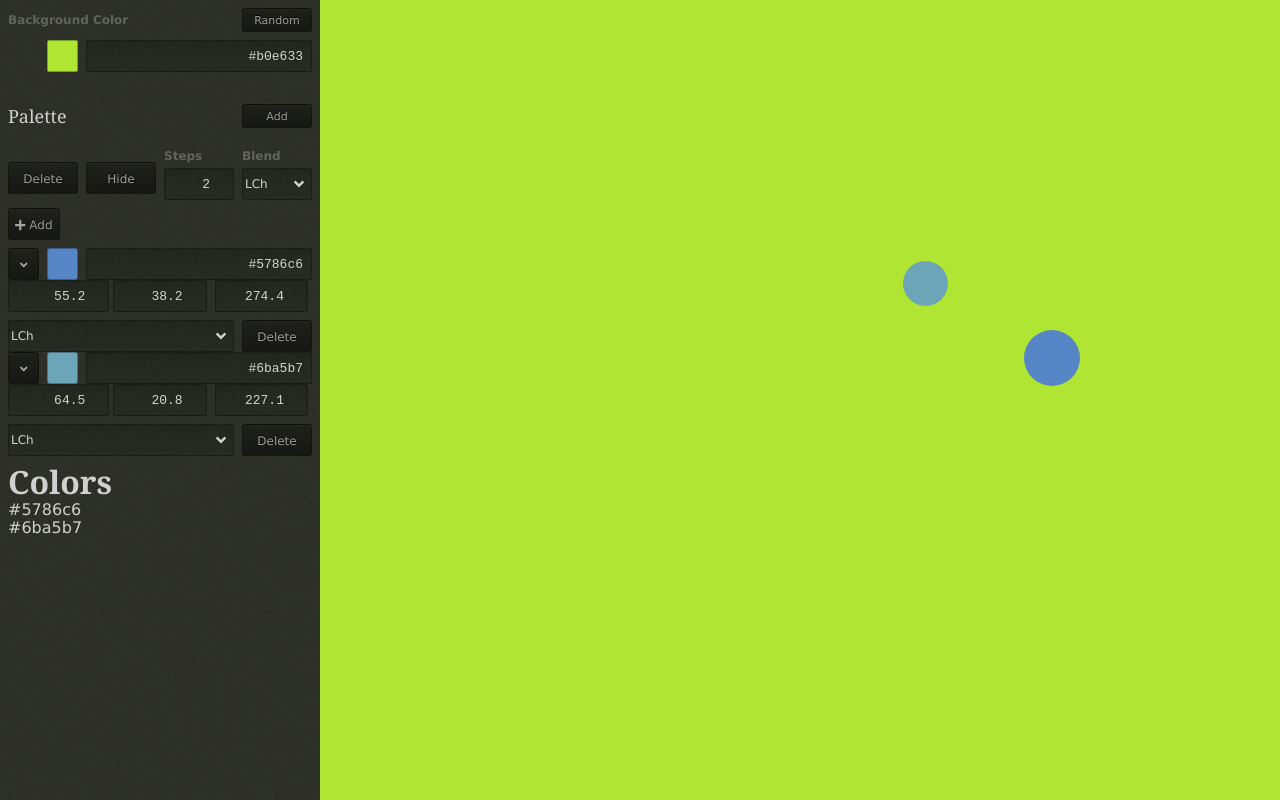
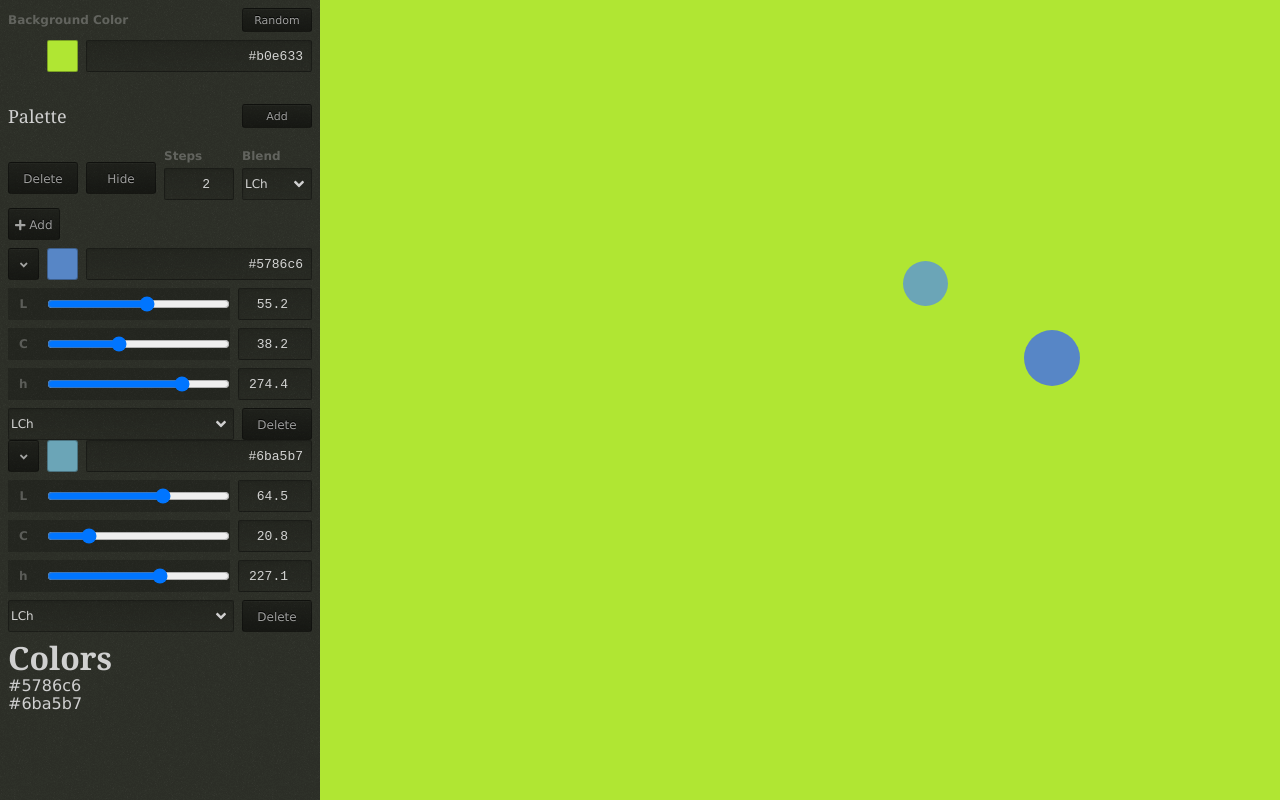
Before and after one commit to LoudBit/clutch, a Nuxt app: page / in a window 1280 px wide. Built offline with nearby package versions, Linux system fonts and the light colour scheme.

Commit message:
lch sliders work

```diff
--- a/assets/scss/_layout.scss
+++ b/assets/scss/_layout.scss
@@ -10,33 +10,17 @@ article, aside, figcaption, figure, footer, header, main, nav, section {
 }
 
 // This sucks, what's better?
-.grid-area-label {
-  grid-area: label;
-}
-.grid-area-button {
-  grid-area: button;
-}
-.grid-area-swatch {
-  grid-area: swatch;
-}
-.grid-area-input {
-  grid-area: input;
-}
-.grid-area-delete {
-  grid-area: delete;
-}
-.grid-area-mode {
-  grid-area: mode;
-}
-.grid-area-visibility {
-  grid-area: visibility;
-}
-.grid-area-steps {
-  grid-area: steps;
-}
-.grid-area-blend {
-  grid-area: blend;
-}
+.grid-area-blend { grid-area: blend; }
+.grid-area-button { grid-area: button; }
+.grid-area-delete { grid-area: delete; }
+.grid-area-input { grid-area: input; }
+.grid-area-label { grid-area: label; }
+.grid-area-mode { grid-area: mode; }
+.grid-area-slider { grid-area: slider; }
+.grid-area-steps { grid-area: steps; }
+.grid-area-swatch { grid-area: swatch; }
+.grid-area-visibility { grid-area: visibility; }
+
 
 br.ui { line-height: 24px; }
 
--- a/components/LchInput.vue
+++ b/components/LchInput.vue
@@ -1,13 +1,31 @@
 <template>
-  <div class="ui row padded">
-    <div class="ui column padded x-33">
-      <input :value="l" size="sm" type="number" min="0" max="100" step="0.1" @change="changeL" />
+  <div class="">
+    <div class="slider-outer-grid">
+      <div class="ui slider slider-inner-grid">
+        <div class="text-center">
+          <label>L</label>
+        </div>
+        <input :value="l" type="range" min="0" max="100" step="0.1" @input="changeL" />
+      </div>
+      <input :value="l" type="number" min="0" max="100" step="0.1" @change="changeL" />
     </div>
-    <div class="ui column padded x-33">
-      <input :value="c" size="sm" type="number" min="0" max="100" step="0.1" @change="changeC" />
+    <div class="slider-outer-grid">
+      <div class="ui slider slider-inner-grid">
+        <div class="text-center">
+          <label>C</label>
+        </div>
+        <input :value="c" type="range" min="0" max="100" step="0.1" @input="changeC" />
+      </div>
+      <input :value="c" type="number" min="0" max="100" step="0.1" @change="changeC" />
     </div>
-    <div class="ui column padded x-33">
-      <input :value="h" size="sm" type="number" min="0" max="360" step="1" @change="changeH" />
+    <div class="slider-outer-grid">
+      <div class="ui slider slider-inner-grid">
+        <div class="text-center">
+          <label>h</label>
+        </div>
+        <input :value="h" type="range" min="0" max="360" step="1" @input="changeH" />
+      </div>
+      <input :value="h" type="number" min="0" max="360" step="1" @change="changeH" />
     </div>
   </div>
 </template>
@@ -67,3 +85,25 @@ export default {
   }
 }
 </script>
+
+<style lang="scss">
+.slider-outer-grid {
+  margin-top: 8px;
+  display: grid;
+  gap: 8px 8px;
+  grid-template-columns: 3fr 1fr;
+  grid-template-rows: auto;
+}
+.slider-inner-grid {
+  background: rgba(black, 0.2);
+
+  display: grid;
+  gap: 8px 8px;
+  grid-template-columns: 1fr 6fr;
+  grid-template-rows: none;
+
+  label {
+    line-height: 32px;
+  }
+}
+</style>
```
